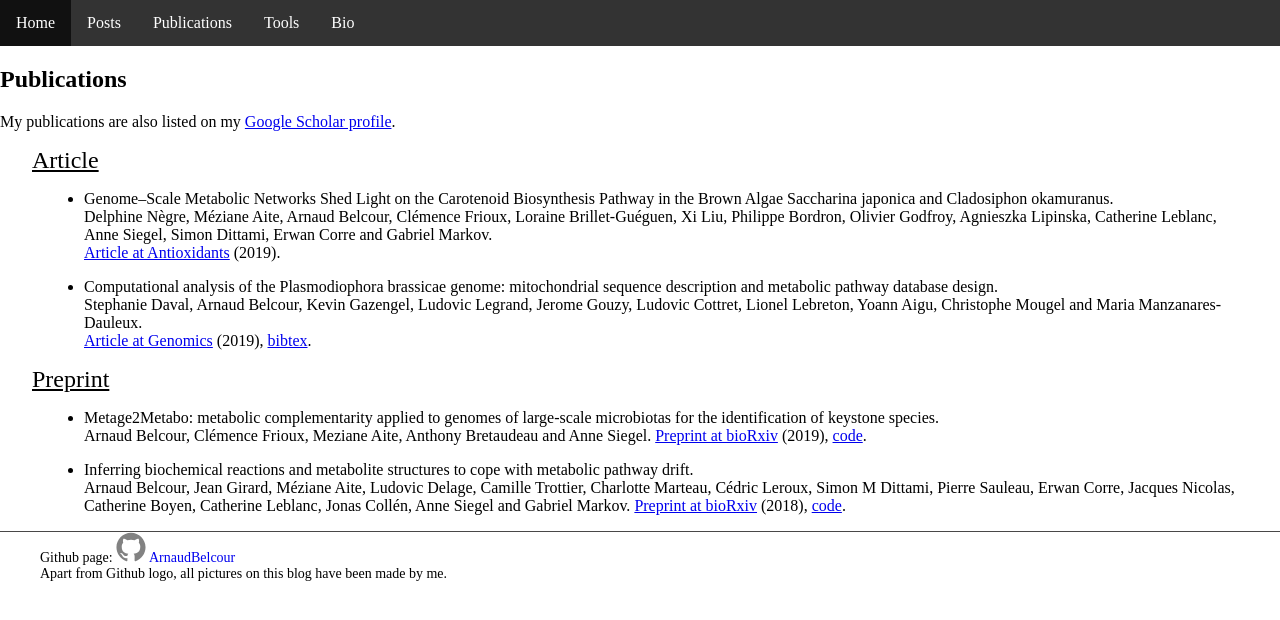
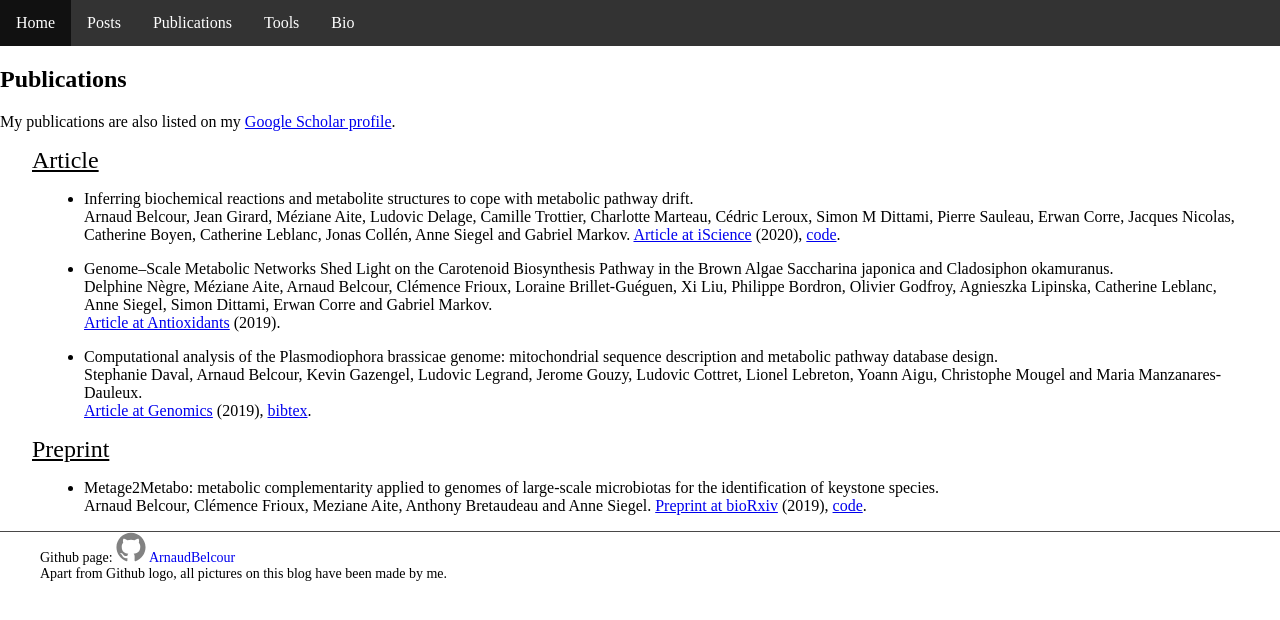
Before and after one commit to ArnaudBelcour/blog, a Jekyll site: the page built from pages/publications.html, in a window 1280 px wide. Shown: the top 620 px of the page. Built offline with Jekyll 4.4.1, drawn with Linux system fonts in a browser that asks for light colours; some of the changed lines change nothing that is shown.

Commit message:
Update article.

```diff
--- a/pages/publications.html
+++ b/pages/publications.html
@@ -9,6 +9,12 @@ permalink: pages/publications/
 	<p> My publications are also listed on my <a href='https://scholar.google.fr/citations?user=DGcD6P0AAAAJ&hl=fr'>Google Scholar profile</a>.</p>
 	<h2>Article</h2>
 	<ul>
+		<li>
+			<p> Inferring biochemical reactions and metabolite structures to cope with metabolic pathway drift. <br>
+				Arnaud Belcour, Jean Girard, Méziane Aite, Ludovic Delage, Camille Trottier, Charlotte Marteau, Cédric Leroux, Simon M Dittami, Pierre Sauleau, Erwan Corre, Jacques Nicolas, Catherine Boyen, Catherine Leblanc, Jonas Collén, Anne Siegel and Gabriel Markov.
+				<a href='https://doi.org/10.1016/j.isci.2020.100849'>Article at iScience</a> (2020), <a href='https://github.com/pathmodel/pathmodel'>code</a>.
+			</p>
+		</li>
 		<li>
 			<p> Genome–Scale Metabolic Networks Shed Light on the Carotenoid Biosynthesis Pathway in the Brown Algae Saccharina japonica and Cladosiphon okamuranus. <br>
 				Delphine Nègre, Méziane Aite, Arnaud Belcour, Clémence Frioux, Loraine Brillet-Guéguen, Xi Liu, Philippe Bordron, Olivier Godfroy, Agnieszka Lipinska, Catherine Leblanc, Anne Siegel, Simon Dittami, Erwan Corre and Gabriel Markov. <br>
@@ -30,11 +36,5 @@ permalink: pages/publications/
 					<a href='https://doi.org/10.1101/803056'>Preprint at bioRxiv</a> (2019), <a href='https://github.com/AuReMe/metage2metabo'>code</a>.
 				</p>
 			</li>
-			<li>
-				<p> Inferring biochemical reactions and metabolite structures to cope with metabolic pathway drift. <br>
-					Arnaud Belcour, Jean Girard, Méziane Aite, Ludovic Delage, Camille Trottier, Charlotte Marteau, Cédric Leroux, Simon M Dittami, Pierre Sauleau, Erwan Corre, Jacques Nicolas, Catherine Boyen, Catherine Leblanc, Jonas Collén, Anne Siegel and Gabriel Markov.
-					<a href='https://doi.org/10.1101/462556'>Preprint at bioRxiv</a> (2018), <a href='https://github.com/pathmodel/pathmodel'>code</a>.
-				</p>
-			</li>
 		</ul>
 </div>
```
